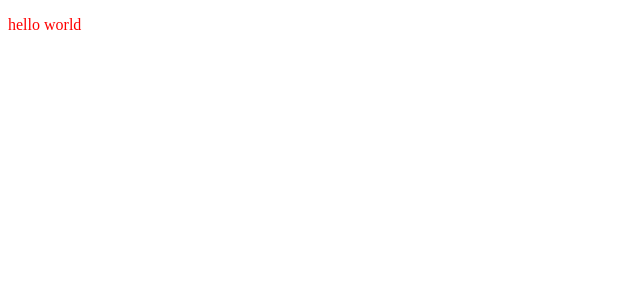
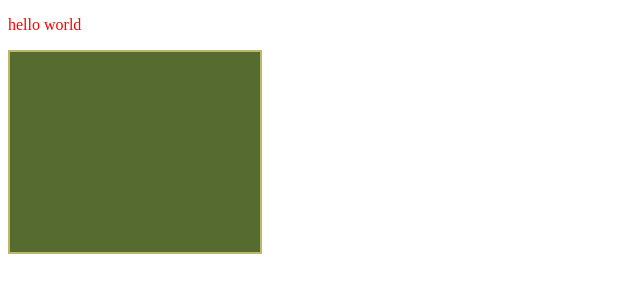
Before and after one commit to gagikhomeriki/github, a plain HTML site: page index.html in a window 1280 px wide. Shown: the whole page, without its empty margins (0-640 px from the left). Drawn offline with Linux system fonts and the light colour scheme.

Commit message:
added css

```diff
--- a/index.html
+++ b/index.html
@@ -9,6 +9,8 @@
 </head>
 <body>
     <p>hello  world</p>
+    <div>
 
+    </div>
 </body>
 </html>
--- a/style.css
+++ b/style.css
@@ -2,3 +2,10 @@ p{
     color: red;
 
 }
+
+div{
+    width: 250px;
+    height: 200px;
+    border: 2px solid darkkhaki;
+    background-color: darkolivegreen;
+}
```
